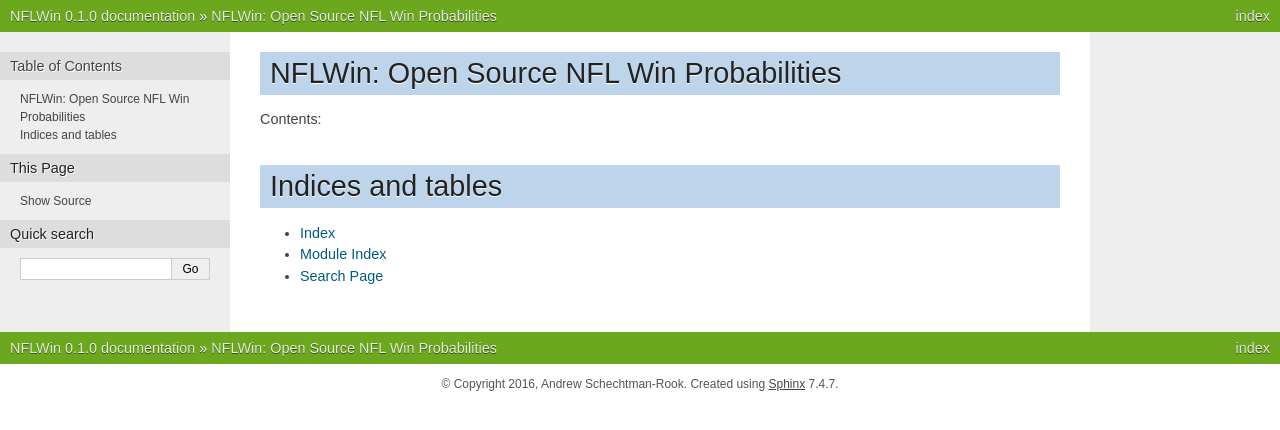
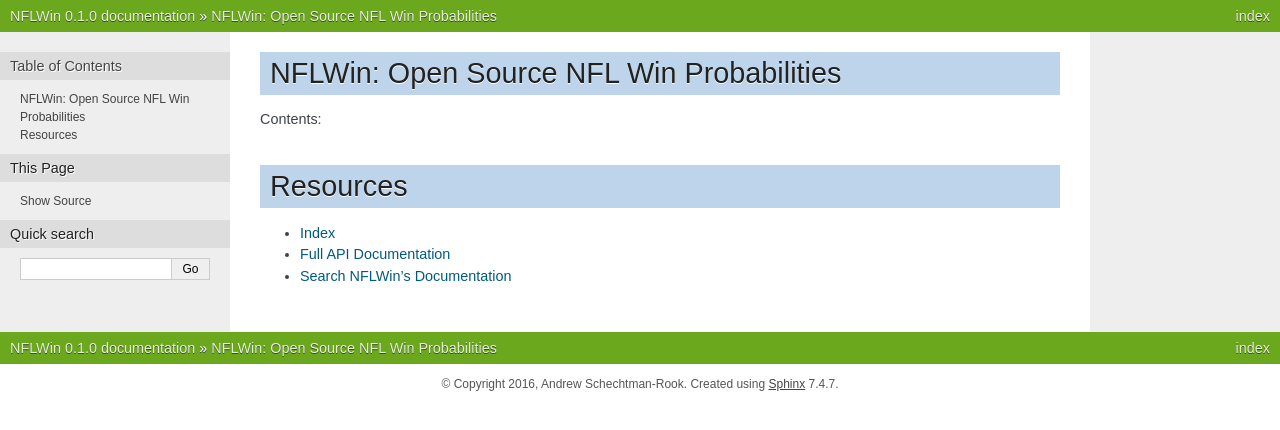
Before and after one commit to AndrewRook/NFLWin, a Sphinx documentation site: the page built from doc/source/index.rst, in a window 1280 px wide. Shown: the top 430 px of the page. Built offline with Sphinx 7.4.7, drawn with Linux system fonts in a browser that asks for light colours.

Commit message:
prettying up language

```diff
--- a/doc/source/index.rst
+++ b/doc/source/index.rst
@@ -13,9 +13,9 @@
 
 
 
-Indices and tables
+Resources
 ==================
 
 * :ref:`genindex`
-* :ref:`modindex`
-* :ref:`search`
+* :ref:`Full API Documentation <modindex>`
+* :ref:`Search NFLWin's Documentation <search>`
```
